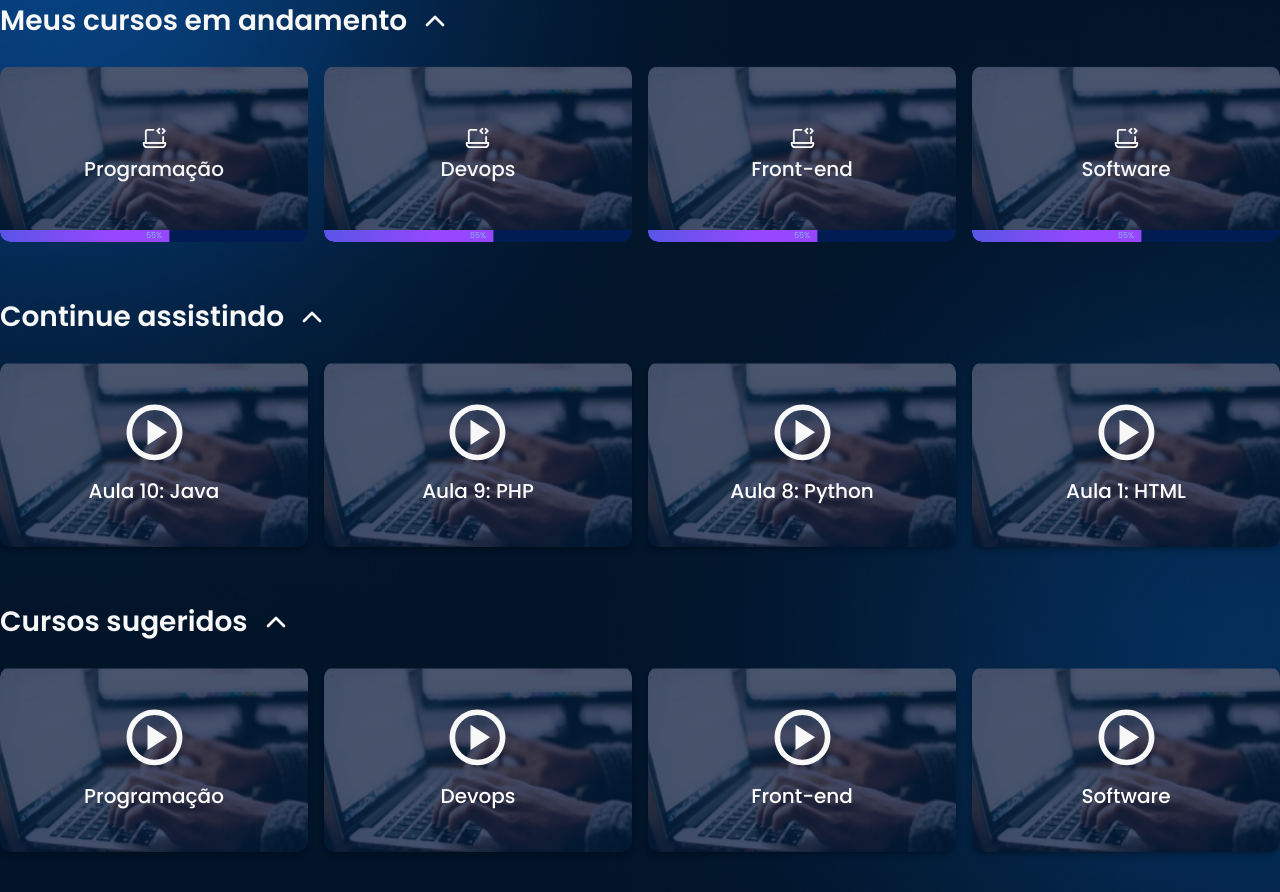
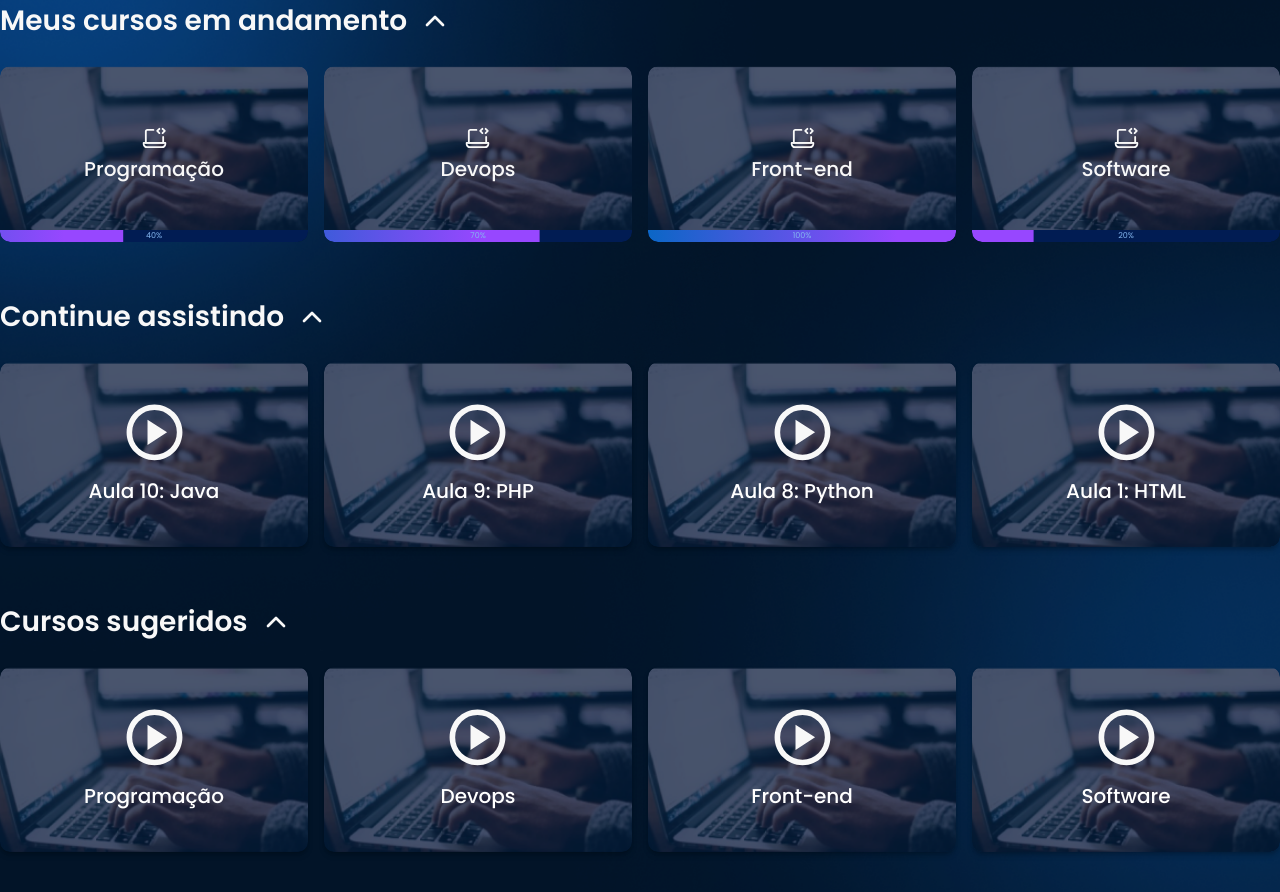
Before and after one commit to wizer-academy/wizer-core, a Next.js app: page / in a window 1280 px wide. Built offline with nearby package versions, Linux system fonts and the light colour scheme.

Commit message:
feat: render progress value of courses dynamic

```diff
--- a/src/app/(app)/components/course-card.tsx
+++ b/src/app/(app)/components/course-card.tsx
@@ -5,9 +5,10 @@ import { ComputerIcon } from '@/assets/computer-icon'
 
 interface CourseCardProps {
   title: string
+  process: number
 }
 
-export function CourseCard({ title }: CourseCardProps) {
+export function CourseCard({ title, process }: CourseCardProps) {
   return (
     <li className="overflow-hidden rounded-[10px]">
       <a
@@ -29,7 +30,7 @@ export function CourseCard({ title }: CourseCardProps) {
 
         <Progress
           className="absolute bottom-0 left-1/2 h-3 w-full -translate-x-1/2 rounded-none"
-          value={55}
+          value={process}
         />
       </a>
     </li>
--- a/src/app/(app)/components/in-progress-courses-list.tsx
+++ b/src/app/(app)/components/in-progress-courses-list.tsx
@@ -11,18 +11,22 @@ export const courses = [
   {
     id: '1',
     title: 'Programação',
+    process: 40,
   },
   {
     id: '2',
     title: 'Devops',
+    process: 70,
   },
   {
     id: '3',
     title: 'Front-end',
+    process: 100,
   },
   {
     id: '4',
     title: 'Software',
+    process: 20,
   },
 ]
 
@@ -41,7 +45,11 @@ export function InProgressCourseList() {
       <Collapsible.Content>
         <ul className="mt-6 grid grid-cols-4 gap-4">
           {courses.map((course) => (
-            <CourseCard key={course.id} title={course.title} />
+            <CourseCard
+              key={course.id}
+              title={course.title}
+              process={course.process}
+            />
           ))}
         </ul>
       </Collapsible.Content>
```
